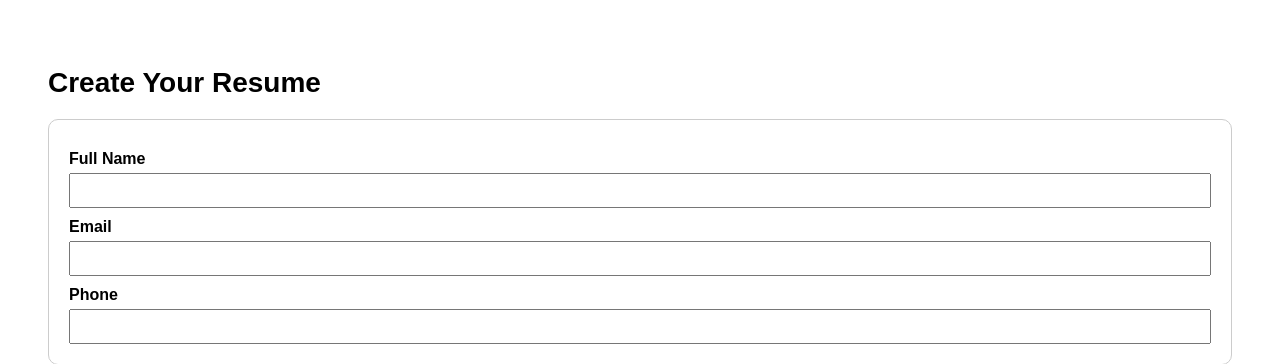
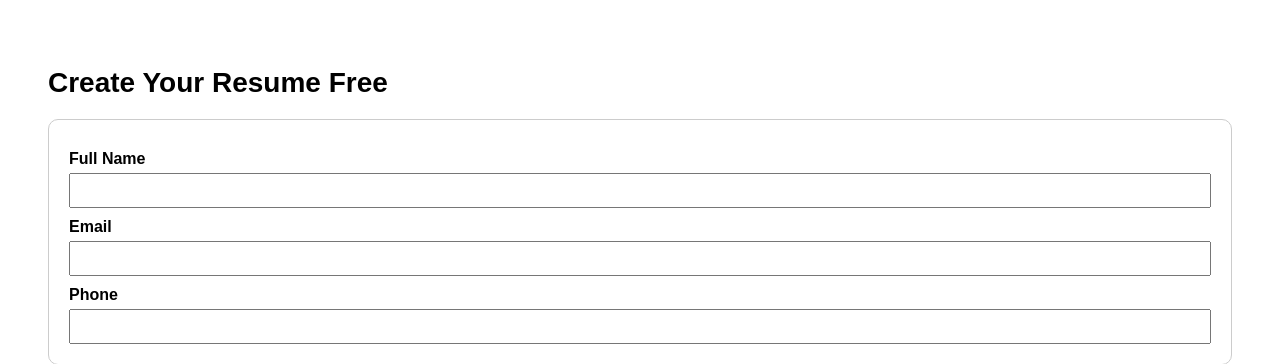
Before and after one commit to kishorbinwade/ResumeBuildert, a Django app: page /create/ in a window 1280 px wide. Shown: the top 364 px of the page. Run offline with Django 4.2, Linux system fonts and the light colour scheme.

Commit message:
create.html changes

```diff
--- a/resume_builder/resumes/templates/resumes/create.html
+++ b/resume_builder/resumes/templates/resumes/create.html
@@ -50,7 +50,7 @@
     </style>
 </head>
 <body>
-    <h1>Create Your Resume</h1>
+    <h1>Create Your Resume Free</h1>
     <form method="post" action="{% url 'create_resume' %}">
         {% csrf_token %}
 
```
